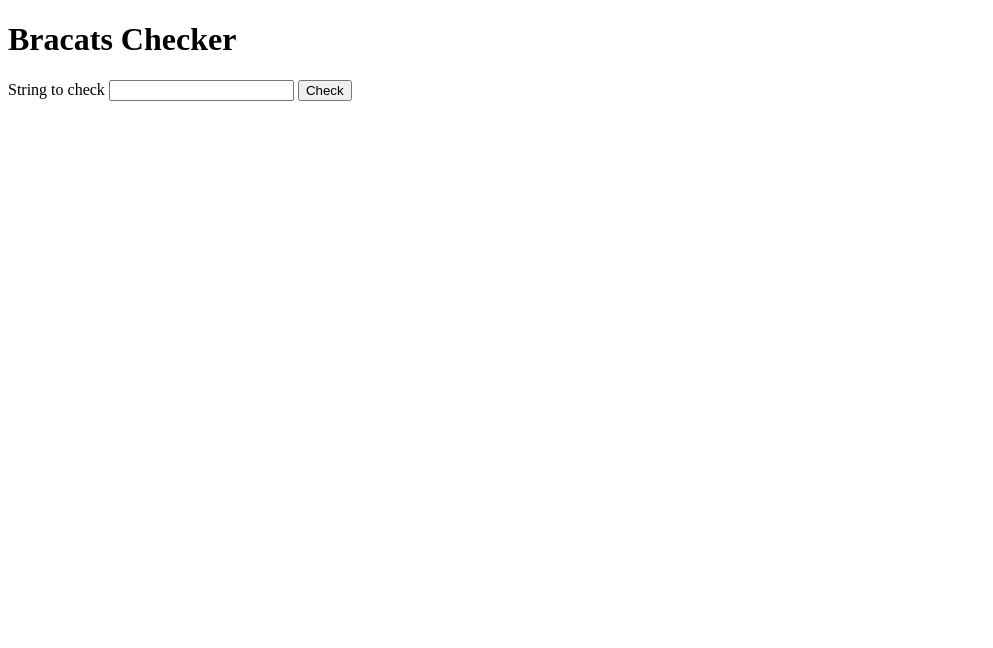
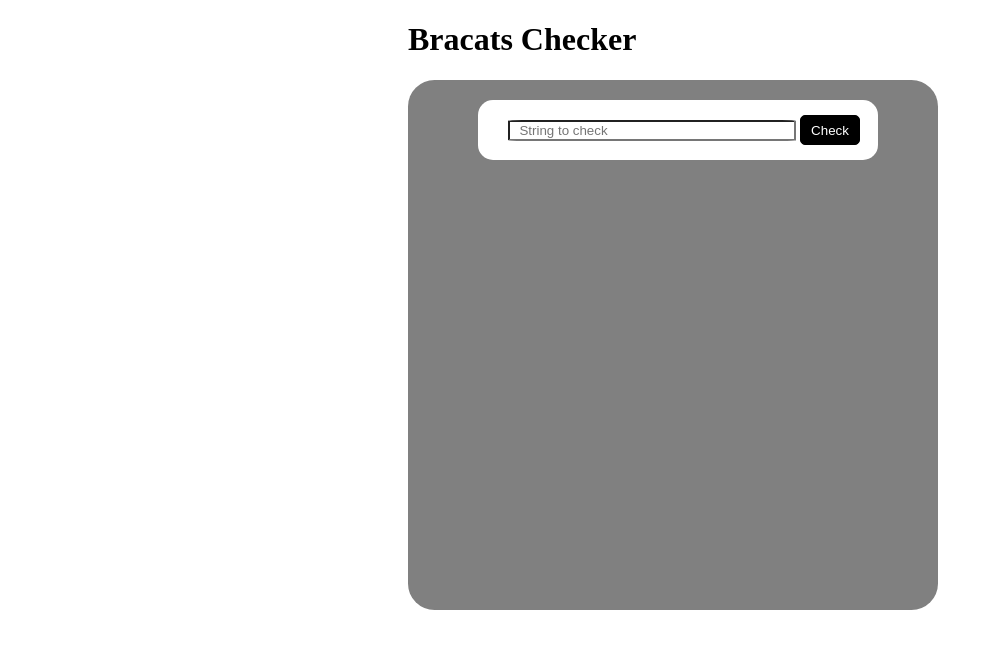
Before and after one commit to nabu1/bch, a website with bundled scripts: page public/index.html in a window 1280 px wide. Shown: the whole page, without its empty margins (0-993 px from the left). Built offline with nearby package versions, Linux system fonts and the light colour scheme.

Commit message:
WiP - styling

```diff
--- a/package.json
+++ b/package.json
@@ -9,6 +9,9 @@
     "@babel/core": "^7.2.2",
     "@babel/preset-env": "^7.3.1",
     "babel-jest": "^24.1.0",
+    "eslint": "6.0.1",
+    "eslint-config-airbnb": "17.1.0",
+    "eslint-plugin-react": "7.14.2",
     "jest": "^24.1.0"
   },
   "scripts": {
--- a/public/css/styles.css
+++ b/public/css/styles.css
@@ -1,10 +1,73 @@
+main {
+  margin-left: 400px;
+}
+
+#container {
+  width: 530px;
+  height: 530px;
+  background: grey;
+  border-radius: 5%;
+  margin-top: 10px;
+}
+
+#container:hover {
+  background: darkgray;
+}
+
+#form {
+  position: relative;
+  padding-top: 0px;
+  padding-bottom: 30px;
+  padding-left: 30px;
+  width: 370px;
+  height: 30px;
+  top: 20px;
+  left: 50px;
+  border-radius: 15px;
+  background: white;
+  color: black;
+  margin-left: 20px;
+
+}
+
+#input {
+  margin-top: 20px;
+  border-radius: 5%;
+  width: 280px;
+  background: white;
+
+}
+
+#input:focus {
+  background: lightgray;
+}
+
+
+#submit-button {
+  background: black;
+  color: white;
+  width: 60px;
+  height: 30px;
+  border: 1px solid black;
+  border-radius: 5px;
+}
+
 #result {
-    width: 400px;
-    height: 400px;
+  width: 400px;
+  height: 400px;
+  margin-top: 40px;
+  margin-left: 70px;
+
+
 }
+
 #result.correct {
-    background-image: url(../img/correct.jpg);
+  background-image: url(../img/correct.jpg);
 }
 #result.incorrect {
-    background-image: url(../img/incorrect.jpg);
+  background-image: url(../img/incorrect.jpg);
 }
+
+#validation {
+  margin-top: 20px;
+}
--- a/public/index.html
+++ b/public/index.html
@@ -2,17 +2,28 @@
 <html lang="en">
 <head>
     <meta charset="UTF-8">
+    <meta name="viewport" content="width=device-width, initial-scale=1.0">
+    <meta http-equiv="X-UA-Compatible" content="ie=edge">
+    <meta name="description" content="Online checker for brackats. Quick, perfect and easy">
+    <meta name="keywords" content="brackats, checker, online, friendly, easy, free, perfect">
     <title>Bracats Checker</title>
     <script type="module" src="js/app.js"></script>
     <link type="text/css" rel="stylesheet" href="css/styles.css" />
 </head>
 <body>
-    <h1>Bracats Checker</h1>
-    <form id="form">
-        <label for="input">String to check</label>
-        <input type="text" id="input" />
-        <input type="submit" value="Check" />
-    </form>
-    <div id="result"></div>
+    <main>
+      <h1>Bracats Checker</h1>
+      <div id="container">
+        <form id="form" title="checker's form">
+          <!-- <label for="input">String to check</label> -->
+          <input type="text" id="input" label="user input" placeholder="&nbsp;&nbsp;String to check"/>
+          <input type="submit" id="submit-button" value="Check" label="submit button"/>
+        </form>
+
+        <div id="result" title="cat's photo"></div>
+      </div>
+
+      <div id="validation" title="validation message"></div>
+    </main>
 </body>
 </html>
--- a/public/js/app.js
+++ b/public/js/app.js
@@ -4,11 +4,28 @@ document.addEventListener('DOMContentLoaded', () => {
   const formElem = document.getElementById('form');
   const inputElem = document.getElementById('input');
   const resultElem = document.getElementById('result');
+  const validationElem = document.getElementById('validation');
+  const OK_VALIDATION_MESSAGE = 'Congratulations ! Your brackats are perfect'
+  const BAD_VALIDATION_MESSAGE = 'Sorry, your brackats are incorrect (letter, string length, casing, etc). Please try again'
+
+  function sanitizeString(str){
+    str = str.replace(/[^a-z0-9áéíóúñü \.,_-]/gim,"");
+    return str.trim();
+  }
 
   formElem.addEventListener('submit', (e) => {
     e.preventDefault();
 
+    console.log('1111')
+    console.log('%c inputElem.value = ' + inputElem.value)
+
+    const sanitizedInput = sanitizeString(inputElem.value)
+    console.log('before sanitize = ', inputElem.value)
+    console.log('after sanitize = ', sanitizedInput)
+
     const result = check(inputElem.value);
+    console.log('%c result = ' + result, 'color: white')
+    validationElem.innerHTML = result ? OK_VALIDATION_MESSAGE : BAD_VALIDATION_MESSAGE
 
     resultElem.classList.remove(`${result ? 'in' : ''}correct`);
     resultElem.classList.add(`${!result ? 'in' : ''}correct`);
@@ -18,4 +35,5 @@ document.addEventListener('DOMContentLoaded', () => {
     resultElem.classList.remove('correct', 'incorrect');
   });
 
+
 }, false);
```
Also changed, not shown: public/.eslintrc.json (added), 2 other files.
